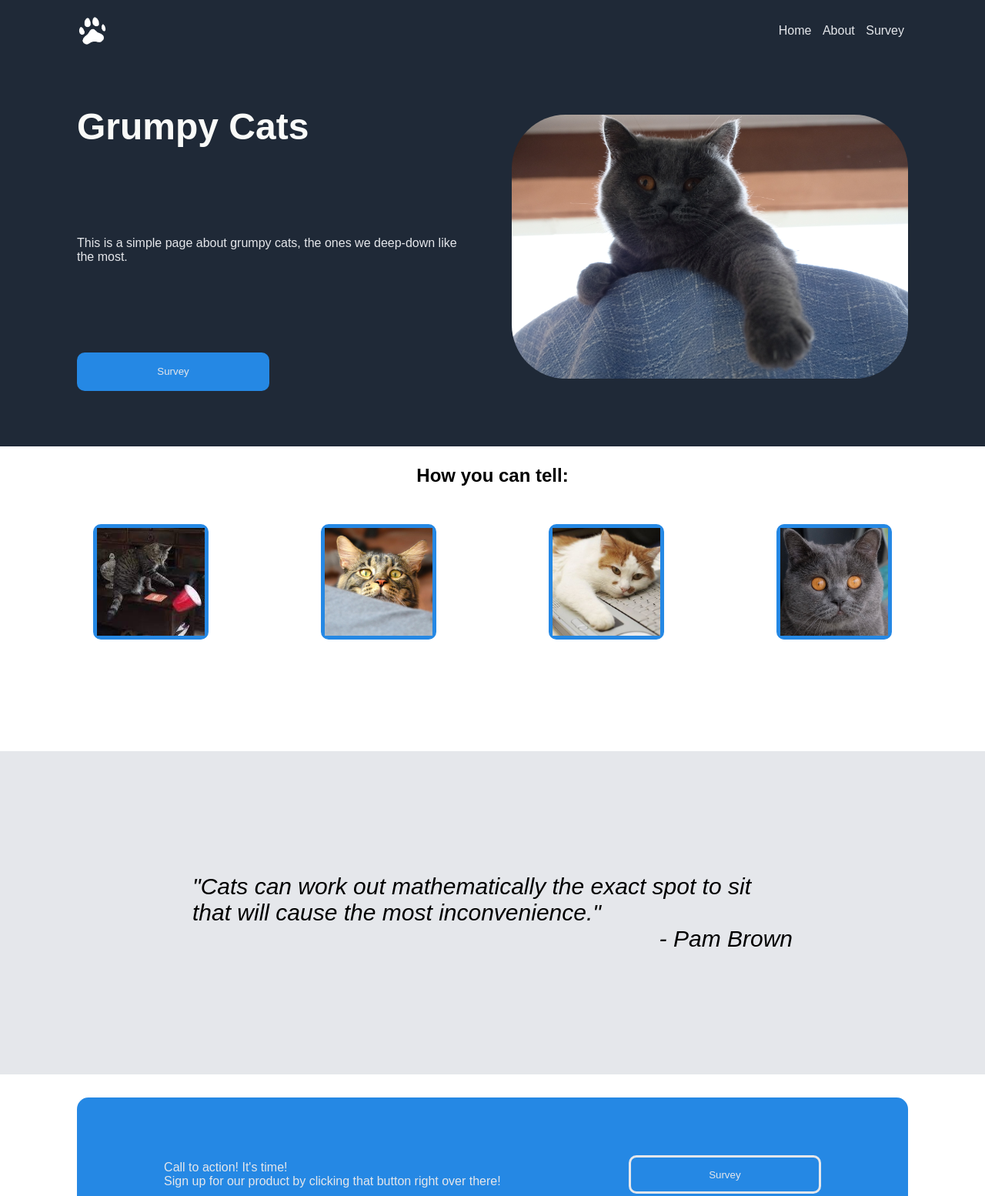
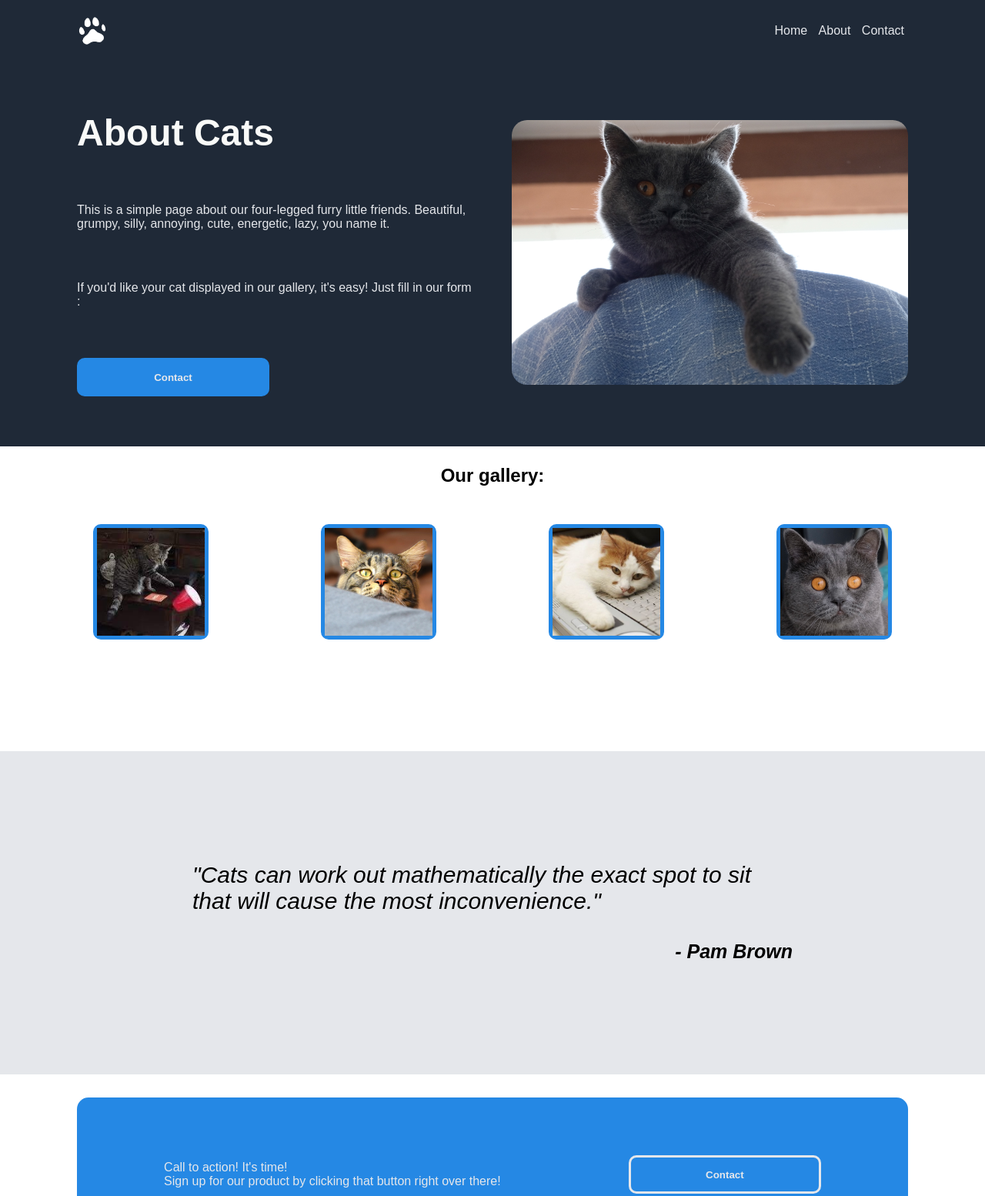
Before and after one commit to Wyv3e/landing-page, a plain HTML site: page index.html in a window 1280 px wide. Shown: the top 1554 px of the page at 77% size. Drawn offline with Linux system fonts and the light colour scheme.

Commit message:
fix format main text

```diff
--- a/index.html
+++ b/index.html
@@ -5,7 +5,7 @@
     <meta charset="UTF-8">
     <meta name="viewport" content="width=device-width, initial-scale=1.0">
     <link rel="stylesheet" href="styles.css">
-    <title>Grumpy Cats</title>
+    <title>About Cats</title>
     <link rel="icon" type="image/x-icon" href="/images/Patoune-blanc.png">
 </head>
 
@@ -17,16 +17,17 @@
         <div class="links">
             <a href="" class="navbar-link">Home</a>
             <a href="" class="navbar-link">About</a>
-            <a href="" class="navbar-link">Survey</a>
+            <a href="" class="navbar-link">Contact</a>
         </div>
     </header>
 
     <main>
         <section class="main-section">
             <div class="main-text">
-                <h1>Grumpy Cats</h1>
-                <p>This is a simple page about grumpy cats, the ones we deep-down like the most.</p>
-                <button class="main-button"><a href="" class="button-1">Survey</a></button>
+                <h1>About Cats</h1>
+                <p>This is a simple page about our four-legged furry little friends. Beautiful, grumpy, silly, annoying, cute, energetic, lazy, you name it.</p>
+                <p>If you'd like your cat displayed in our gallery, it's easy! Just fill in our form :</p>
+                <button class="main-button"><a href="" class="button-1">Contact</a></button>
             </div>
             <div class="main-image">
                 <figure>
@@ -34,7 +35,7 @@
                 </figure>
             </div>
         </section>
-        <h2>How you can tell:</h2>
+        <h2>Our gallery:</h2>
         <section class="items">
             <div class="item">
                 <img src="images/cat-glass.jpeg" alt="cat-glass">
@@ -51,14 +52,14 @@
         </section>
         <section class="quote">
             <caption>"Cats can work out mathematically the exact spot to sit that will cause the most inconvenience."<caption>
-            <p>- Pam Brown</p>
+            <p><small>- Pam Brown</small></p>
         </section>
         <section class="call">
             <div>
                 <p>Call to action! It's time!</p>
                 <p>Sign up for our product by clicking that button right over there!</p>
             </div>
-            <button class="call-button"><a href="">Survey</a></button>
+            <button class="call-button"><a href="">Contact</a></button>
         </section>
     </main>
 
--- a/styles.css
+++ b/styles.css
@@ -13,6 +13,10 @@ a{
     text-decoration: none;
 }
 
+a:hover{
+    color: #2588e4;
+}
+
 button{
     width: 250px;
     min-width: 200px;
@@ -22,6 +26,7 @@ button{
     padding: 1em 3em;
     border: none;
     border-radius: 10px;
+    font-weight: bold;
 }
 
 
@@ -56,14 +61,14 @@ header{
     flex-wrap: wrap;
     background-color: #1F2937;
     min-height: 500px;
-    padding: 0 100px 15px 100px;
+    padding: 0 100px 0px 100px;
 }
 
 .main-text{
     flex: 1 0 0;
     display: flex;
     flex-direction: column;
-    justify-content: space-around;
+    justify-content: space-evenly;
     padding-right: 50px;
     max-width: 700px;
     min-width: 350px;
@@ -81,7 +86,7 @@ header{
 .main-image img{
     height: auto;
     width: 100%;
-    border-radius: 70px;
+    border-radius: 20px;
 }
 
 h1{
@@ -92,6 +97,10 @@ h1{
 figure{
     max-width: 700px;
     min-width: 300px;
+}
+
+.main-button{
+    /* justify-self: center; */
 }
 
 
@@ -143,7 +152,11 @@ h2{
 
 .quote p{
     align-self: flex-end;
+    font-weight: bolder;
+    margin-top: 30px;
 }
+
+
 
 
 
```
